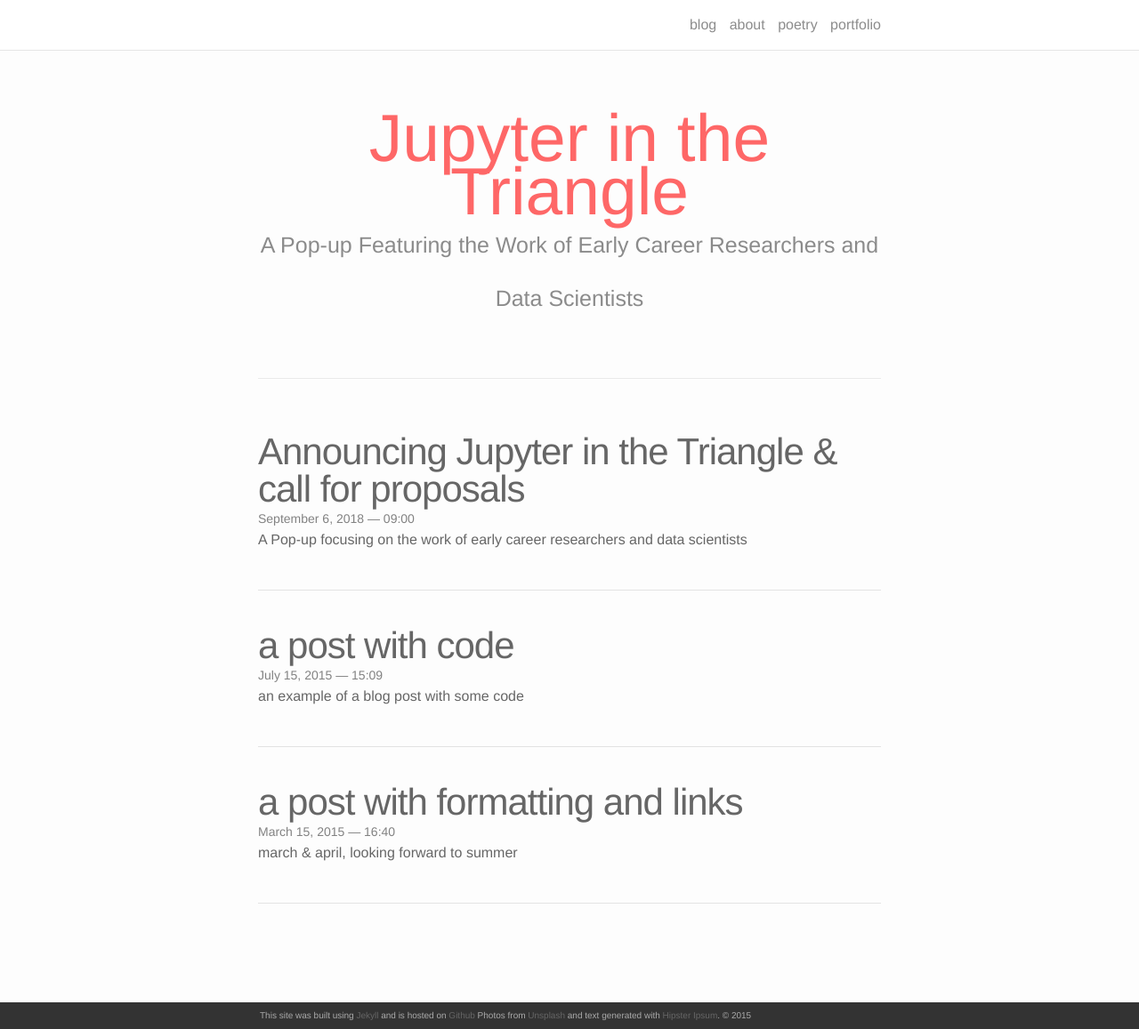
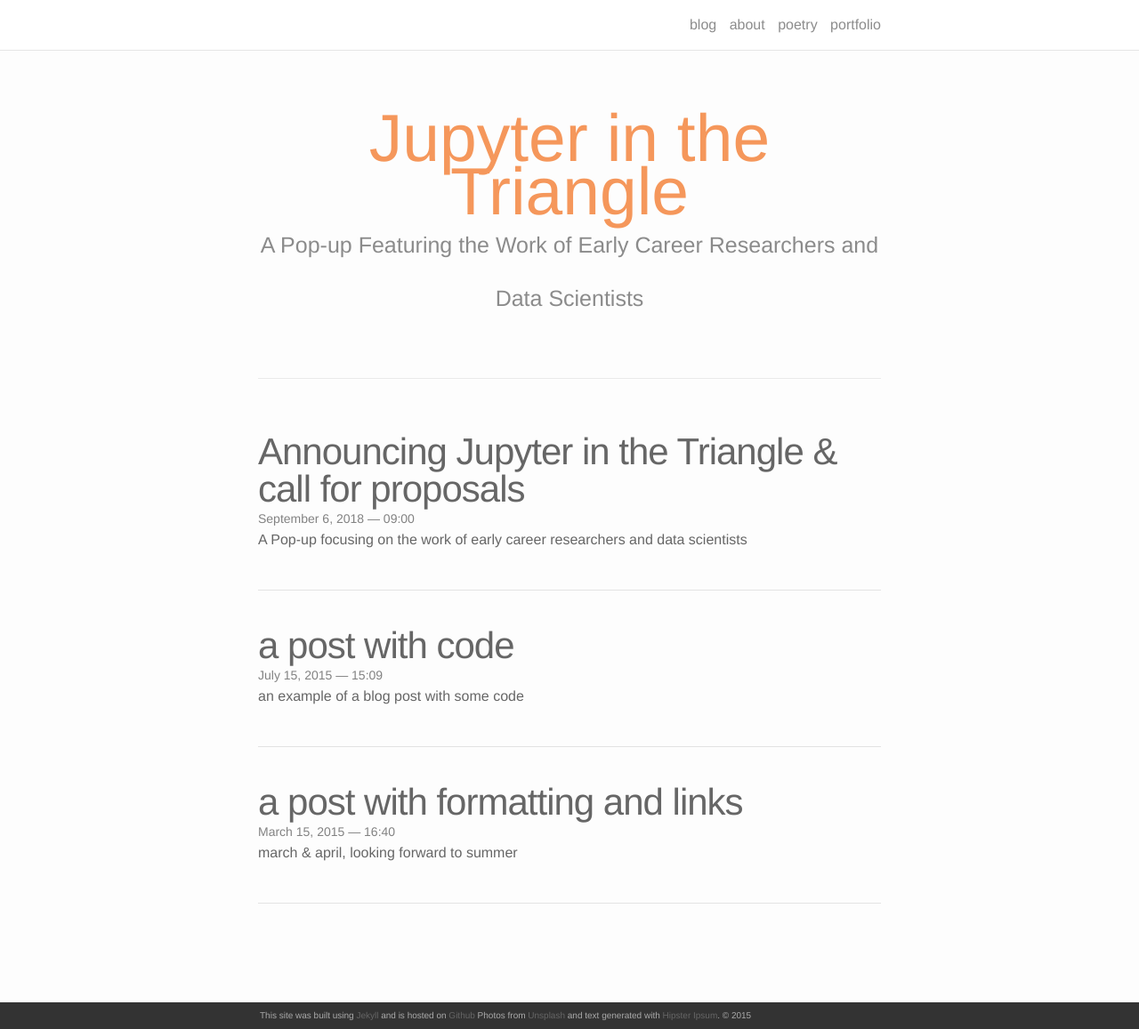
Before and after one commit to bogoli/-folio, a Jekyll site: the page built from index.html, in a window 1280 px wide and 1157 px high. Shown: the whole window at 89% size. Built offline with Jekyll 4.4.1, drawn with Linux system fonts in a browser that asks for light colours; nearby versions of some CDN libraries; the list of posts is cut into pages by our own code.

Commit message:
change theme color to orange

```diff
--- a/_sass/_base.scss
+++ b/_sass/_base.scss
@@ -25,7 +25,7 @@ $caption_color: #aaa;
 
 /* COLORS  */
 $red:  #FF3636;
-$orange: #F29105;
+$orange: #f37625;
 $blue: #2698BA;
 $green: #11D68B;
 $lime_green: #B7D12A;
@@ -37,7 +37,7 @@ $grey-color-light: #ddd;  /* navigation bar border */
 $text-color:     #666;
 
 /* Set theme color *************************/
-$theme-color:   $red;
+$theme-color:   $orange;
 
 
 /************************************************************/
```
